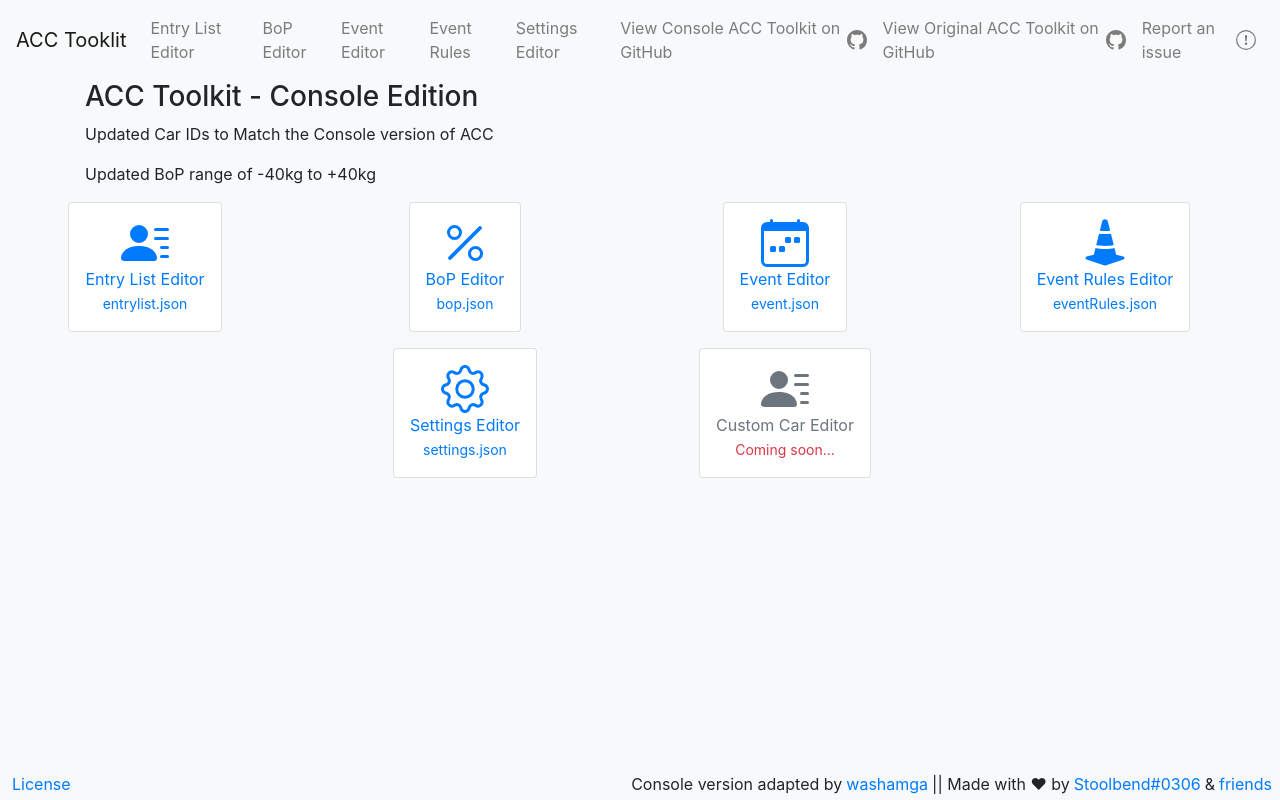
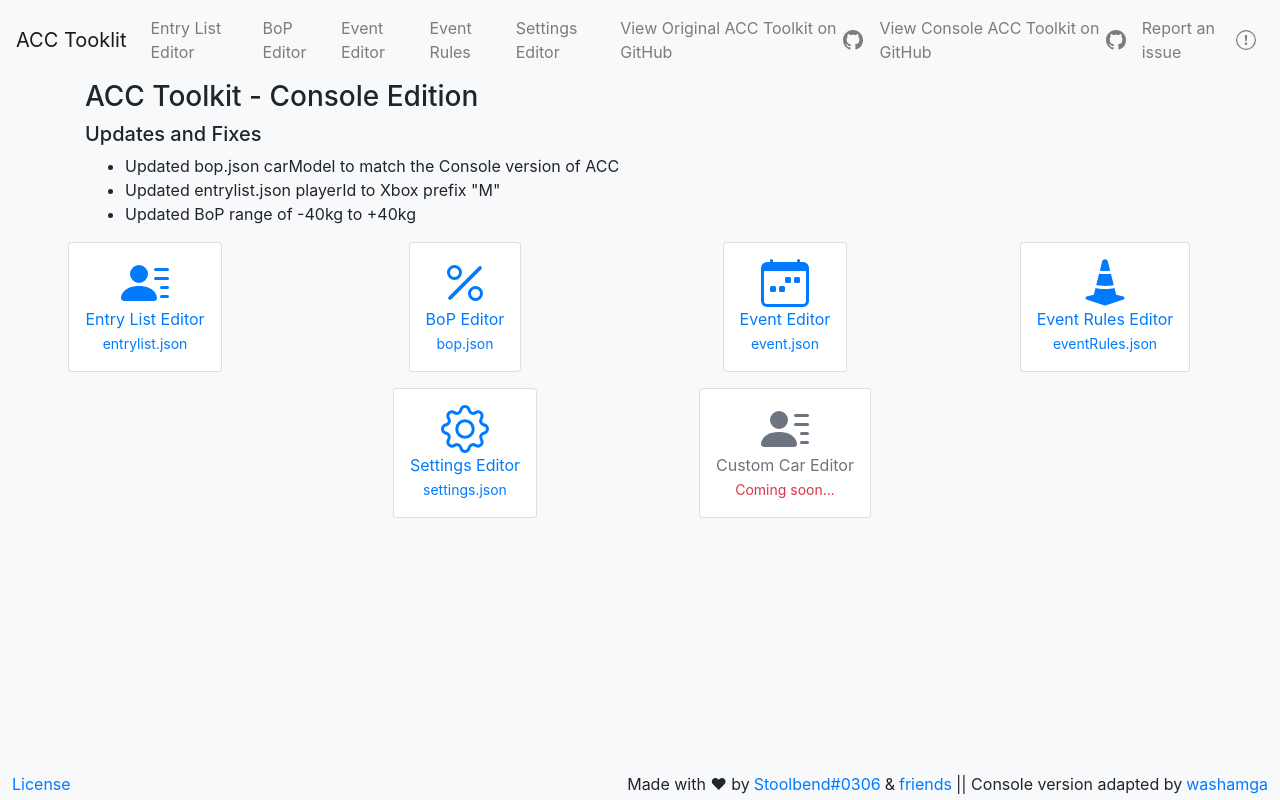
Before and after one commit to Stoolbend/acc-toolkit, a Vue app: page /#/ in a window 1280 px wide. Built offline with nearby package versions, Linux system fonts and the light colour scheme.

Commit message:
minor ui changes

```diff
--- a/src/components/Footer.vue
+++ b/src/components/Footer.vue
@@ -8,14 +8,7 @@
         License
       </b-link>
       <div class="d-flex flex-row align-items-center">
-        Console version adapted by
-        <b-link
-          class="ml-1 mr-1"
-          href="https://github.com/kourousis"
-          target="_blank">
-          washamga
-        </b-link>
-        || Made with ❤ by
+        Made with ❤ by
         <b-link
           class="ml-1 mr-1"
           href="https://github.com/Stoolbend"
@@ -24,10 +17,17 @@
         </b-link>
         &amp;
         <b-link
-          class="ml-1"
+          class="ml-1 mr-1"
           href="https://github.com/Stoolbend/acc-toolkit/graphs/contributors"
           target="_blank">
           friends
+        </b-link>
+        || Console version adapted by
+        <b-link
+          class="ml-1 mr-1"
+          href="https://github.com/kourousis"
+          target="_blank">
+          washamga
         </b-link>
       </div>
     </div>
--- a/src/components/Header.vue
+++ b/src/components/Header.vue
@@ -39,20 +39,20 @@
 
       <b-navbar-nav class="ml-auto">
         <b-nav-item
-          href="https://github.com/kourousis/acc-toolkit/tree/xbox-version"
+          href="https://github.com/Stoolbend/acc-toolkit"
           target="_blank">
           <div class="d-flex flex-row align-items-center">
-            View Console ACC Toolkit on GitHub
+            View Original ACC Toolkit on GitHub
             <b-icon
               icon="github"
               class="ml-1"/>
           </div>
         </b-nav-item>
         <b-nav-item
-          href="https://github.com/Stoolbend/acc-toolkit"
+          href="https://github.com/kourousis/acc-toolkit/tree/xbox-version"
           target="_blank">
           <div class="d-flex flex-row align-items-center">
-            View Original ACC Toolkit on GitHub
+            View Console ACC Toolkit on GitHub
             <b-icon
               icon="github"
               class="ml-1"/>
--- a/src/views/Home.vue
+++ b/src/views/Home.vue
@@ -4,13 +4,14 @@
       <h3>
         ACC Toolkit - Console Edition
       </h3>
-      <p>
-        Updated Car IDs to Match the Console version of ACC
-      </p>
-
-      <p>
-        Updated BoP range of -40kg to +40kg
-      </p>
+      <h5>
+        Updates and Fixes
+      </h5>
+      <ul>
+        <li>Updated bop.json carModel to match the Console version of ACC</li>
+        <li>Updated entrylist.json playerId to Xbox prefix "M"</li>
+        <li>Updated BoP range of -40kg to +40kg</li>
+      </ul>
     </div>
     <div class="row justify-content-center align-items-middle w-100">
       <div class="col-lg-3 col-md-6 col-12 d-flex flex-column align-items-center pb-3">
```
